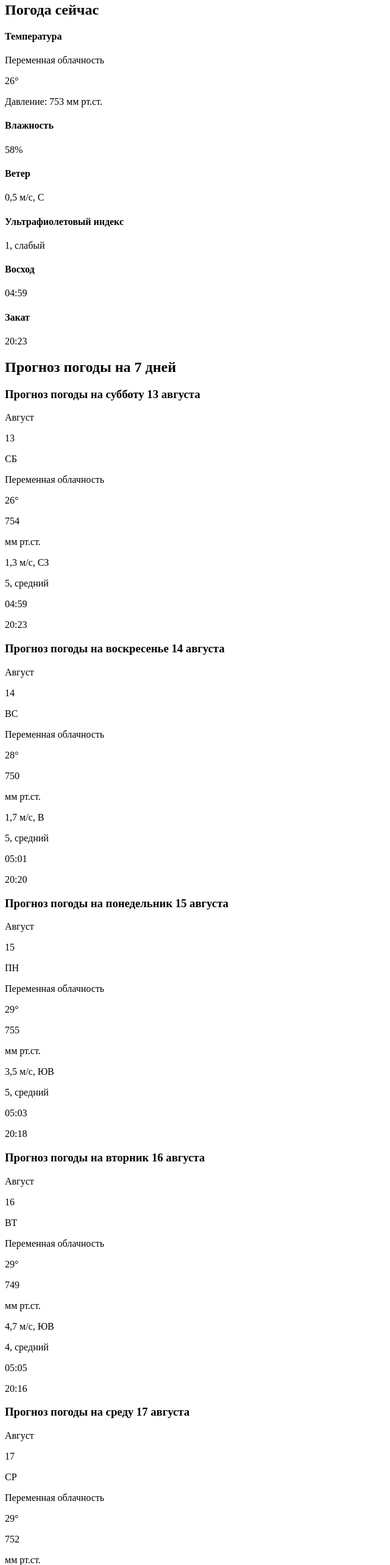
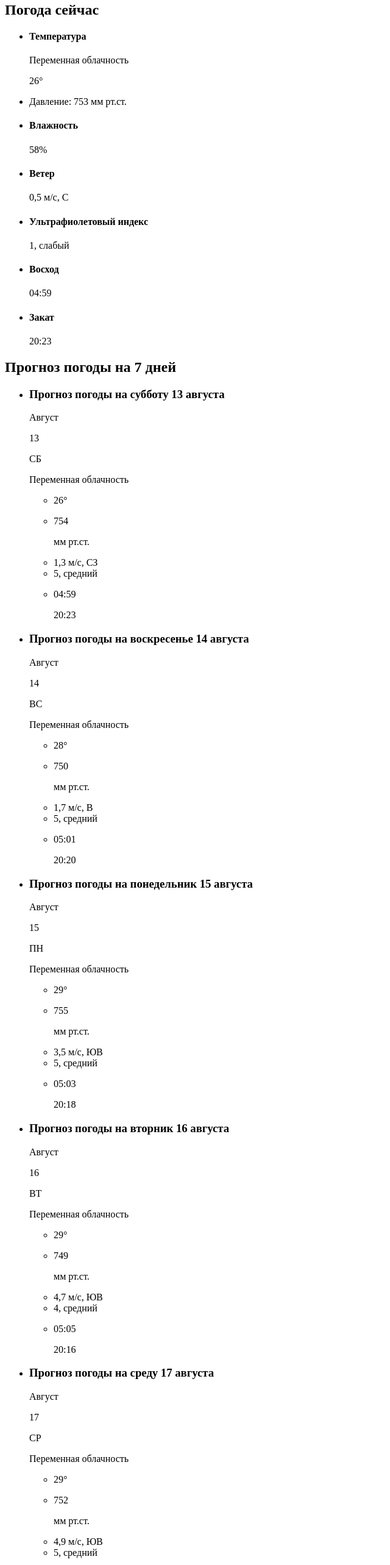
Before and after one commit to KhokhlovKirill/weather-app, a plain HTML site: page src/index.html in a window 1280 px wide. Shown: the part 233-2800 px from the top of the page at 61% size, without its empty margins (0-640 px from the left). Drawn offline with Linux system fonts and the light colour scheme.

Commit message:
Changes in HTML markup to increase semantics
- Changes in HTML markup (index.html) to increase semantics

```diff
--- a/src/index.html
+++ b/src/index.html
@@ -25,43 +25,47 @@
 <main class="main">
     <section class="main-current-weather">
         <h2 class="invisible">Погода сейчас</h2>
-        <div class="main-current-temperature">
+        <ul class="main-current-weather-list">
+            <li class="main-current-temperature">
                 <h4 class="invisible">Температура</h4>
                 <span class="main-weather-icon"></span>
                 <p class="invisible">Переменная облачность</p>
                 <p class="main-current-temperature-text">26°</p>
-        </div>
-        <div class="main-current-pressure" title="Атмосферное давление">
+            </li>
+            <li class="main-current-pressure" title="Атмосферное давление">
                 <p class="main-current-pressure-text">Давление: 753 мм рт.ст.</p>
-        </div>
-        <div class="main-current-humidity" title="Влажность">
+            </li>
+            <li class="main-current-humidity" title="Влажность">
                 <h4 class="invisible">Влажность</h4>
                 <span class="main-current-humidity-icon"></span>
                 <p class="main-current-humidity-text">58%</p>
-        </div>
-        <div class="main-current-wind" title="Ветер">
+            </li>
+            <li class="main-current-wind" title="Ветер">
                 <h4 class="invisible">Ветер</h4>
                 <span class="main-current-wind-icon"></span>
                 <p class="main-current-wind-text">0,5 м/с, С</p>
-        </div>
-        <div class="main-current-uv-radiation" title="Ультрафиолетовый индекс">
+            </li>
+            <li class="main-current-uv-radiation" title="Ультрафиолетовый индекс">
                 <h4 class="invisible">Ультрафиолетовый индекс</h4>
                 <span class="main-current-uv-radiation-icon"></span>
                 <p class="main-current-uv-radiation-text">1, слабый</p>
-        </div>
-        <div class="main-current-sunrise" title="Восход">
+            </li>
+            <li class="main-current-sunrise" title="Восход">
                 <h4 class="invisible">Восход</h4>
                 <span class="main-current-sunrise-icon"></span>
                 <p class="main-current-sunrise-text">04:59</p>
-        </div>
-        <div class="main-current-sunset" title="Закат">
+            </li>
+            <li class="main-current-sunset" title="Закат">
                 <h4 class="invisible">Закат</h4>
                 <span class="main-current-sunset-icon"></span>
                 <p class="main-current-sunset-text">20:23</p>
-        </div>
+            </li>
+        </ul>
     </section>
     <section class="main-weather-forecast">
         <h2 class="invisible">Прогноз погоды на 7 дней</h2>
+        <ul class="main-weather-forecast-list">
+            <li class="main-weather-list-item">
                 <article class="main-weather-forecast-article">
                     <h3 class="invisible">Прогноз погоды на субботу 13 августа</h3>
                     <div class="main-weather-forecast-date">
@@ -71,19 +75,23 @@
                     </div>
                     <p class="invisible">Переменная облачность</p>
                     <div class="main-weather-forecast-icon"></div>
-            <p class="main-weather-forecast-temperature" title="Температура воздуха днём">26°</p>
-            <div class="main-weather-forecast-pressure-block" title="Атмосферное давление">
+                    <ul class="main-weather-forecast-list">
+                        <li class="main-weather-forecast-temperature" title="Температура воздуха днём">26°</li>
+                        <li class="main-weather-forecast-pressure-block" title="Атмосферное давление">
                             <p class="main-weather-forecast-pressure-value">754</p>
                             <p class="main-weather-forecast-pressure-name">мм рт.ст.</p>
-            </div>
-            <p class="main-weather-forecast-wind" title="Ветер">1,3 м/с, СЗ</p>
-            <p class="main-weather-forecast-uv-radiation" title="Ультрафиолетовый индекс">5, средний</p>
-            <div class="main-weather-forecast-sunrise-sunset-block">
+                        </li>
+                        <li class="main-weather-forecast-wind" title="Ветер">1,3 м/с, СЗ</li>
+                        <li class="main-weather-forecast-uv-radiation" title="Ультрафиолетовый индекс">5, средний</li>
+                        <li class="main-weather-forecast-sunrise-sunset-block">
                             <p class="main-weather-forecast-sunrise" title="Восход">04:59</p>
                             <div class="main-weather-forecast-sunrise-sunset-separator"></div>
                             <p class="main-weather-forecast-sunset" title="Закат">20:23</p>
-            </div>
+                        </li>
+                    </ul>
                 </article>
+            </li>
+            <li class="main-weather-list-item">
                 <article class="main-weather-forecast-article">
                     <h3 class="invisible">Прогноз погоды на воскресенье 14 августа</h3>
                     <div class="main-weather-forecast-date">
@@ -93,19 +101,23 @@
                     </div>
                     <p class="invisible">Переменная облачность</p>
                     <div class="main-weather-forecast-icon"></div>
-            <p class="main-weather-forecast-temperature" title="Температура воздуха днём">28°</p>
-            <div class="main-weather-forecast-pressure-block" title="Атмосферное давление">
+                    <ul class="main-weather-forecast-list">
+                        <li class="main-weather-forecast-temperature" title="Температура воздуха днём">28°</li>
+                        <li class="main-weather-forecast-pressure-block" title="Атмосферное давление">
                             <p class="main-weather-forecast-pressure-value">750</p>
                             <p class="main-weather-forecast-pressure-name">мм рт.ст.</p>
-            </div>
-            <p class="main-weather-forecast-wind" title="Ветер">1,7 м/с, В</p>
-            <p class="main-weather-forecast-uv-radiation" title="Ультрафиолетовый индекс">5, средний</p>
-            <div class="main-weather-forecast-sunrise-sunset-block">
+                        </li>
+                        <li class="main-weather-forecast-wind" title="Ветер">1,7 м/с, В</li>
+                        <li class="main-weather-forecast-uv-radiation" title="Ультрафиолетовый индекс">5, средний</li>
+                        <li class="main-weather-forecast-sunrise-sunset-block">
                             <p class="main-weather-forecast-sunrise" title="Восход">05:01</p>
                             <div class="main-weather-forecast-sunrise-sunset-separator"></div>
                             <p class="main-weather-forecast-sunset" title="Закат">20:20</p>
-            </div>
+                        </li>
+                    </ul>
                 </article>
+            </li>
+            <li class="main-weather-list-item">
                 <article class="main-weather-forecast-article">
                     <h3 class="invisible">Прогноз погоды на понедельник 15 августа</h3>
                     <div class="main-weather-forecast-date">
@@ -115,19 +127,23 @@
                     </div>
                     <p class="invisible">Переменная облачность</p>
                     <div class="main-weather-forecast-icon"></div>
-            <p class="main-weather-forecast-temperature" title="Температура воздуха днём">29°</p>
-            <div class="main-weather-forecast-pressure-block" title="Атмосферное давление">
+                    <ul class="main-weather-forecast-list">
+                        <li class="main-weather-forecast-temperature" title="Температура воздуха днём">29°</li>
+                        <li class="main-weather-forecast-pressure-block" title="Атмосферное давление">
                             <p class="main-weather-forecast-pressure-value">755</p>
                             <p class="main-weather-forecast-pressure-name">мм рт.ст.</p>
-            </div>
-            <p class="main-weather-forecast-wind" title="Ветер">3,5 м/с, ЮВ</p>
-            <p class="main-weather-forecast-uv-radiation" title="Ультрафиолетовый индекс">5, средний</p>
-            <div class="main-weather-forecast-sunrise-sunset-block">
+                        </li>
+                        <li class="main-weather-forecast-wind" title="Ветер">3,5 м/с, ЮВ</li>
+                        <li class="main-weather-forecast-uv-radiation" title="Ультрафиолетовый индекс">5, средний</li>
+                        <li class="main-weather-forecast-sunrise-sunset-block">
                             <p class="main-weather-forecast-sunrise" title="Восход">05:03</p>
                             <div class="main-weather-forecast-sunrise-sunset-separator"></div>
                             <p class="main-weather-forecast-sunset" title="Закат">20:18</p>
-            </div>
+                        </li>
+                    </ul>
                 </article>
+            </li>
+            <li class="main-weather-list-item">
                 <article class="main-weather-forecast-article">
                     <h3 class="invisible">Прогноз погоды на вторник 16 августа</h3>
                     <div class="main-weather-forecast-date">
@@ -137,19 +153,23 @@
                     </div>
                     <p class="invisible">Переменная облачность</p>
                     <div class="main-weather-forecast-icon"></div>
-            <p class="main-weather-forecast-temperature" title="Температура воздуха днём">29°</p>
-            <div class="main-weather-forecast-pressure-block" title="Атмосферное давление">
+                    <ul class="main-weather-forecast-list">
+                        <li class="main-weather-forecast-temperature" title="Температура воздуха днём">29°</li>
+                        <li class="main-weather-forecast-pressure-block" title="Атмосферное давление">
                             <p class="main-weather-forecast-pressure-value">749</p>
                             <p class="main-weather-forecast-pressure-name">мм рт.ст.</p>
-            </div>
-            <p class="main-weather-forecast-wind" title="Ветер">4,7 м/с, ЮВ</p>
-            <p class="main-weather-forecast-uv-radiation" title="Ультрафиолетовый индекс">4, средний</p>
-            <div class="main-weather-forecast-sunrise-sunset-block">
+                        </li>
+                        <li class="main-weather-forecast-wind" title="Ветер">4,7 м/с, ЮВ</li>
+                        <li class="main-weather-forecast-uv-radiation" title="Ультрафиолетовый индекс">4, средний</li>
+                        <li class="main-weather-forecast-sunrise-sunset-block">
                             <p class="main-weather-forecast-sunrise" title="Восход">05:05</p>
                             <div class="main-weather-forecast-sunrise-sunset-separator"></div>
                             <p class="main-weather-forecast-sunset" title="Закат">20:16</p>
-            </div>
+                        </li>
+                    </ul>
                 </article>
+            </li>
+            <li class="main-weather-list-item">
                 <article class="main-weather-forecast-article">
                     <h3 class="invisible">Прогноз погоды на среду 17 августа</h3>
                     <div class="main-weather-forecast-date">
@@ -159,19 +179,23 @@
                     </div>
                     <p class="invisible">Переменная облачность</p>
                     <div class="main-weather-forecast-icon"></div>
-            <p class="main-weather-forecast-temperature" title="Температура воздуха днём">29°</p>
-            <div class="main-weather-forecast-pressure-block" title="Атмосферное давление">
+                    <ul class="main-weather-forecast-list">
+                        <li class="main-weather-forecast-temperature" title="Температура воздуха днём">29°</li>
+                        <li class="main-weather-forecast-pressure-block" title="Атмосферное давление">
                             <p class="main-weather-forecast-pressure-value">752</p>
                             <p class="main-weather-forecast-pressure-name">мм рт.ст.</p>
-            </div>
-            <p class="main-weather-forecast-wind" title="Ветер">4,9 м/с, ЮВ</p>
-            <p class="main-weather-forecast-uv-radiation" title="Ультрафиолетовый индекс">5, средний</p>
-            <div class="main-weather-forecast-sunrise-sunset-block">
+                        </li>
+                        <li class="main-weather-forecast-wind" title="Ветер">4,9 м/с, ЮВ</li>
+                        <li class="main-weather-forecast-uv-radiation" title="Ультрафиолетовый индекс">5, средний</li>
+                        <li class="main-weather-forecast-sunrise-sunset-block">
                             <p class="main-weather-forecast-sunrise" title="Восход">05:07</p>
                             <div class="main-weather-forecast-sunrise-sunset-separator"></div>
                             <p class="main-weather-forecast-sunset" title="Закат">20:13</p>
-            </div>
+                        </li>
+                    </ul>
                 </article>
+            </li>
+            <li class="main-weather-list-item">
                 <article class="main-weather-forecast-article">
                     <h3 class="invisible">Прогноз погоды на четверг 18 августа</h3>
                     <div class="main-weather-forecast-date">
@@ -181,19 +205,23 @@
                     </div>
                     <p class="invisible">Переменная облачность</p>
                     <div class="main-weather-forecast-icon"></div>
-            <p class="main-weather-forecast-temperature" title="Температура воздуха днём">29°</p>
-            <div class="main-weather-forecast-pressure-block" title="Атмосферное давление">
+                    <ul class="main-weather-forecast-list">
+                        <li class="main-weather-forecast-temperature" title="Температура воздуха днём">29°</li>
+                        <li class="main-weather-forecast-pressure-block" title="Атмосферное давление">
                             <p class="main-weather-forecast-pressure-value">752</p>
                             <p class="main-weather-forecast-pressure-name">мм рт.ст.</p>
-            </div>
-            <p class="main-weather-forecast-wind" title="Ветер">4,9 м/с, ЮВ</p>
-            <p class="main-weather-forecast-uv-radiation" title="Ультрафиолетовый индекс">5, средний</p>
-            <div class="main-weather-forecast-sunrise-sunset-block">
+                        </li>
+                        <li class="main-weather-forecast-wind" title="Ветер">4,9 м/с, ЮВ</li>
+                        <li class="main-weather-forecast-uv-radiation" title="Ультрафиолетовый индекс">5, средний</li>
+                        <li class="main-weather-forecast-sunrise-sunset-block">
                             <p class="main-weather-forecast-sunrise" title="Восход">05:09</p>
                             <div class="main-weather-forecast-sunrise-sunset-separator"></div>
                             <p class="main-weather-forecast-sunset" title="Закат">20:11</p>
-            </div>
+                        </li>
+                    </ul>
                 </article>
+            </li>
+            <li class="main-weather-list-item">
                 <article class="main-weather-forecast-article">
                     <h3 class="invisible">Прогноз погоды на пятницу 19 августа</h3>
                     <div class="main-weather-forecast-date">
@@ -203,19 +231,23 @@
                     </div>
                     <p class="invisible">Переменная облачность</p>
                     <div class="main-weather-forecast-icon"></div>
-            <p class="main-weather-forecast-temperature" title="Температура воздуха днём">30°</p>
-            <div class="main-weather-forecast-pressure-block" title="Атмосферное давление">
+                    <ul class="main-weather-forecast-list">
+                        <li class="main-weather-forecast-temperature" title="Температура воздуха днём">30°</li>
+                        <li class="main-weather-forecast-pressure-block" title="Атмосферное давление">
                             <p class="main-weather-forecast-pressure-value">753</p>
                             <p class="main-weather-forecast-pressure-name">мм рт.ст.</p>
-            </div>
-            <p class="main-weather-forecast-wind" title="Ветер">5,3 м/с, В</p>
-            <p class="main-weather-forecast-uv-radiation" title="Ультрафиолетовый индекс">5, средний</p>
-            <div class="main-weather-forecast-sunrise-sunset-block">
+                        </li>
+                        <li class="main-weather-forecast-wind" title="Ветер">5,3 м/с, В</li>
+                        <li class="main-weather-forecast-uv-radiation" title="Ультрафиолетовый индекс">5, средний</li>
+                        <li class="main-weather-forecast-sunrise-sunset-block">
                             <p class="main-weather-forecast-sunrise" title="Восход">05:11</p>
                             <div class="main-weather-forecast-sunrise-sunset-separator"></div>
                             <p class="main-weather-forecast-sunset" title="Закат">20:08</p>
-            </div>
+                        </li>
+                    </ul>
                 </article>
+            </li>
+        </ul>
     </section>
 </main>
 <footer class="footer">
```
Lines whose indentation alone changed are shown as unchanged.
